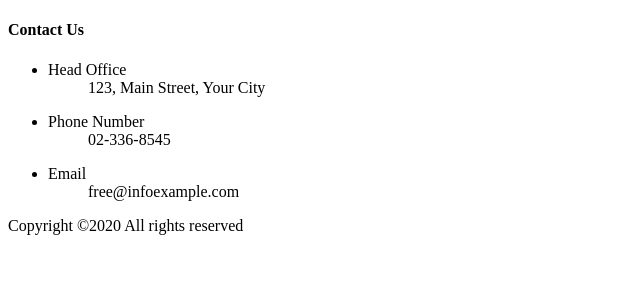
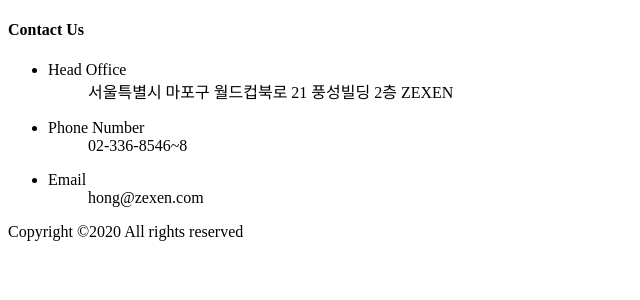
Before and after one commit to Team-sist-No-2/Project_ZEXEN, a Java web app: page /main/footer.jsp in a window 1280 px wide. Shown: the top 300 px of the page, without its empty margins (0-640 px from the left). Run offline with Tomcat 11, a stand-in JSP engine, Linux system fonts and the light colour scheme; some libraries are stand-ins or nearby versions.

Commit message:
footer수정

```diff
--- a/ZEXEN/WebContent/main/footer.jsp
+++ b/ZEXEN/WebContent/main/footer.jsp
@@ -17,19 +17,19 @@
                         <li>
                             <dl>
                                 <dt class="sm-head"><span class="fa fa-location-arrow"></span>Head Office</dt>
-                                <dd>123, Main Street, Your City</dd>
+                                <dd>서울특별시 마포구 월드컵북로 21 풍성빌딩 2층 ZEXEN</dd>
                             </dl>
                         </li>
                         <li>
                             <dl>
                                 <dt class="sm-head"><span class="fa fa-phone"></span>Phone Number</dt>
-                                <dd>02-336-8545</dd>
+                                <dd>02-336-8546~8</dd>
                             </dl>
                         </li>
                         <li>
                             <dl>
                                 <dt class="sm-head"><span class="fa fa-envelope"></span>Email</dt>
-                                <dd>free@infoexample.com </dd>
+                                <dd>hong@zexen.com </dd>
                             </dl>
                         </li>
                     </ul>
```
